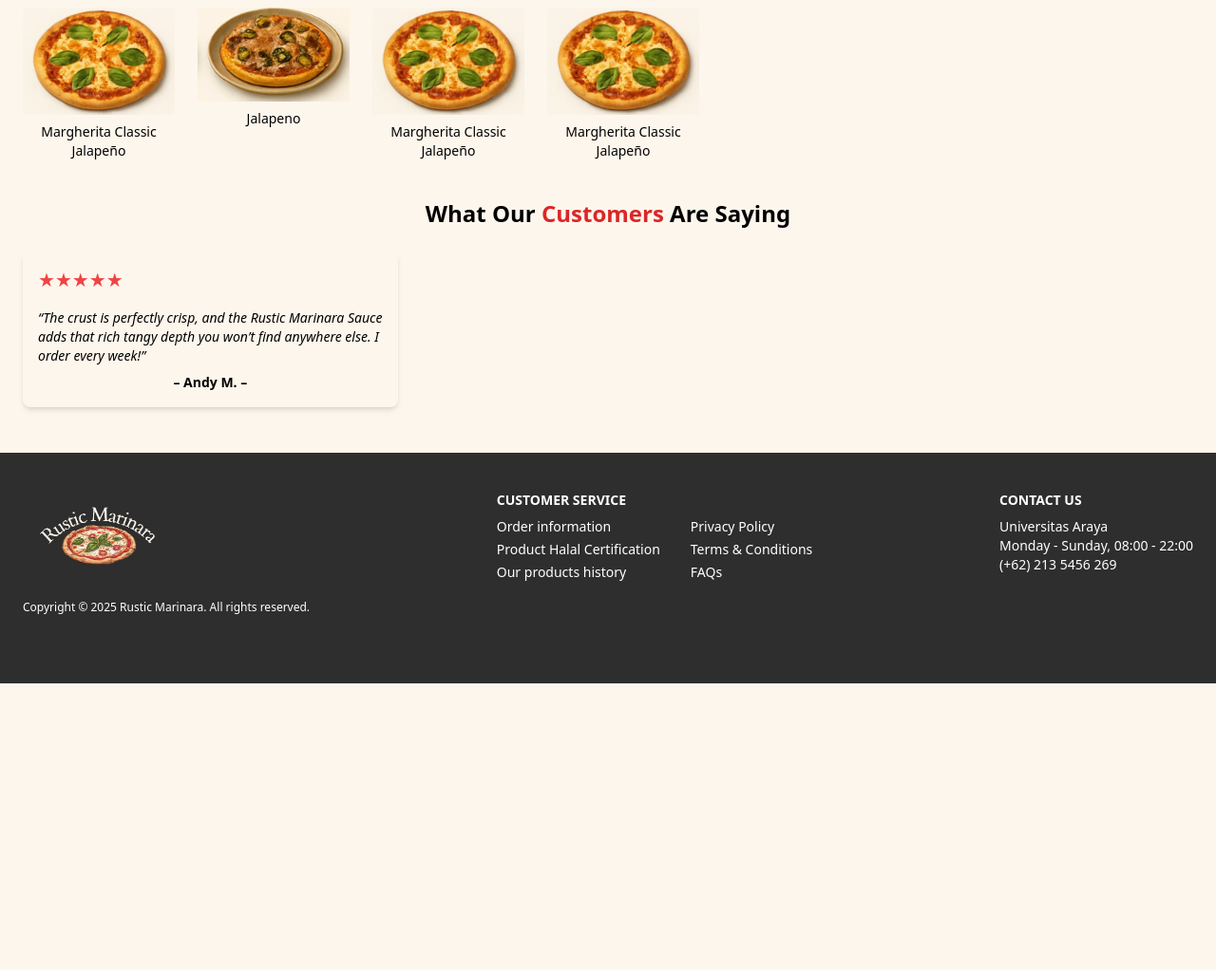
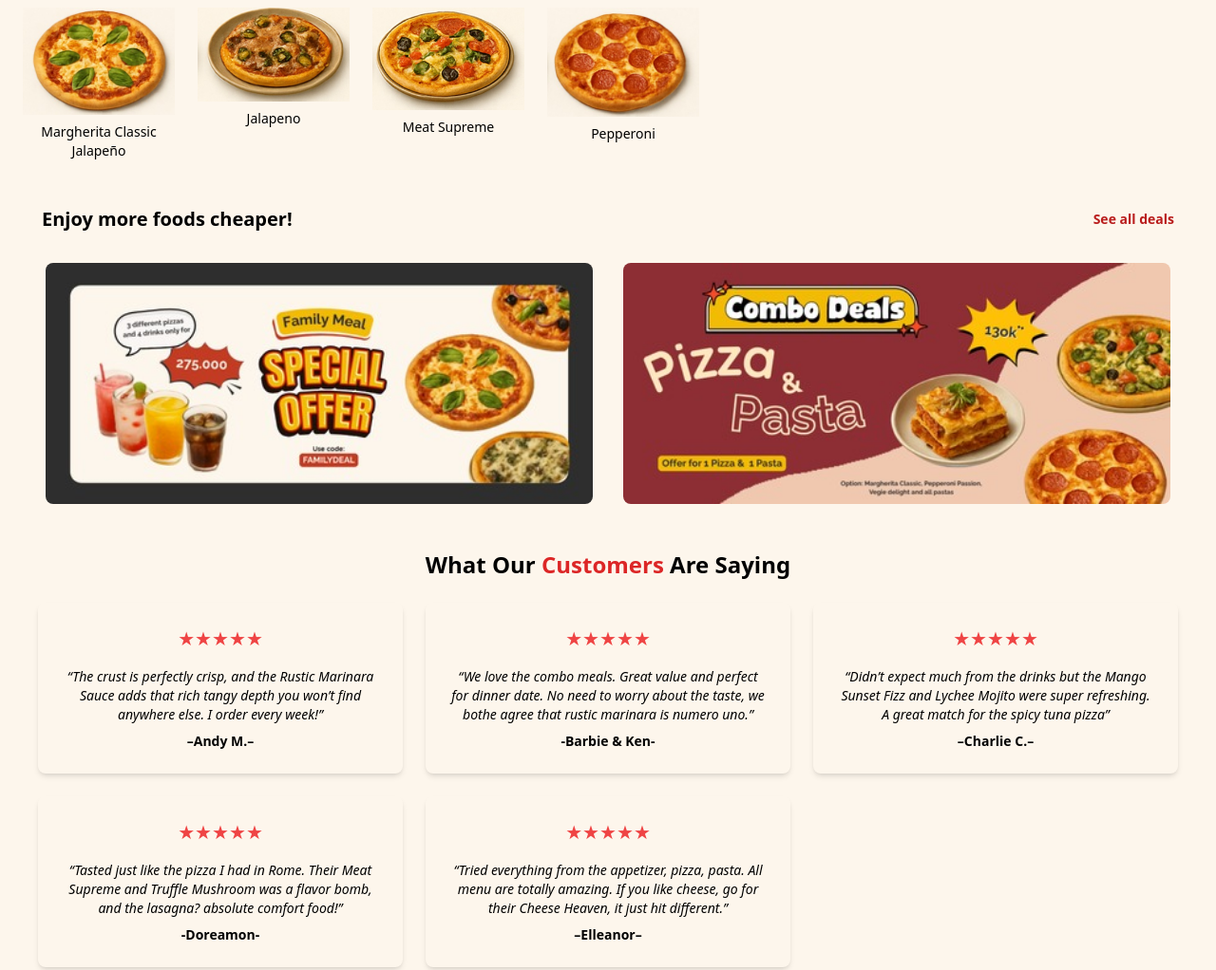
Before and after one commit to theo00000/FinalProject-BNCC-LnT-FrontendDevelopment-2025, a website: page index.html in a window 1280 px wide. Shown: the part 620-1642 px from the top of the page at 95% size. Before the commit the page ends 1340 px from the top, so only its background shows below. Drawn offline with nearby package versions, Linux system fonts and the light colour scheme.

Commit message:
fourth commit

```diff
--- a/index.html
+++ b/index.html
@@ -59,9 +59,7 @@
       <h2 class="text-xl font-semibold ml-5">Get to know everyone faves</h2>
       <a href="#" class="text-red-700 font-semibold hover:underline text-sm mr-5">See all menu</a>
     </div>
-
     <div class="flex gap-6 flex-wrap overflow-x-auto scroll-snap-x snap-start">
-
       <div class="w-40 flex-shrink-0 text-center">
         <img src="image/margherita.jpg" alt="Margherita" class="w-25 h-25 mx-auto mb-2 object-contain">
         <p class="text-sm font-medium">Margherita Classic Jalapeño</p>
@@ -73,26 +71,63 @@
       </div>
 
       <div class="w-40 flex-shrink-0 text-center">
-        <img src="image/margherita.jpg" alt="Margherita" class="w-25 h-25 mx-auto mb-2 object-contain">
-        <p class="text-sm font-medium">Margherita Classic Jalapeño</p>
+        <img src="image/meat-supreme.jpg" alt="Meat Supreme" class="w-25 h-25 mx-auto mb-2 object-contain">
+        <p class="text-sm font-medium">Meat Supreme</p>
       </div>
 
       <div class="w-40 flex-shrink-0 text-center">
-        <img src="image/margherita.jpg" alt="Margherita" class="w-25 h-25 mx-auto mb-2 object-contain">
-        <p class="text-sm font-medium">Margherita Classic Jalapeño</p>
+        <img src="image/pepperoni.jpg" alt="Pepperoni" class="w-25 h-25 mx-auto mb-2 object-contain">
+        <p class="text-sm font-medium">Pepperoni</p>
+      </div>
+    </div>
+
+  </section>
+
+  <section class="px-6 mt-12">
+    <div class="flex justify-between items-center mb-4">
+      <h2 class="text-xl font-semibold ml-5">Enjoy more foods cheaper!</h2>
+      <a href="#" class="text-red-700 font-semibold hover:underline text-sm mr-5">See all deals</a>
+    </div>
+    <div class="flex justify-between items-center gap-4 px-4 my-6">
+      <div class="rounded-xl p-2 w-full md:w-1/2">
+        <img src="image/special-offer-3.jpg" alt="Familiy Meal Special Offer" class="rounded-lg w-full">
+      </div>
+      <div class="rounded-xl p-2 w-full md:w-1/2">
+        <img src="image/special-offer-2.jpg" alt="June's Special Offer" class="rounded-lg w-full">
       </div>
     </div>
   </section>
+
   <section class="mt-10 px-6">
     <h2 class="text-center text-xl md:text-2xl font-semibold mb-6">
       What Our <span class="text-red-600">Customers</span> Are Saying
     </h2>
 
-    <div class="grid grid-cols-1 sm:grid-cols-2 md:grid-cols-3 gap-6">
-      <div class="p-4 shadow-md rounded-lg text-sm">
+    <div class="grid grid-cols-1 md:grid-cols-3 gap-6 px-4">
+      <div class=" shadow-md text-sm p-6 rounded-lg text-center max-w-md mx-auto">
         <div class="text-red-500 text-xl mb-4">★★★★★</div>
         <p class="italic mt-2">“The crust is perfectly crisp, and the Rustic Marinara Sauce adds that rich tangy depth you won’t find anywhere else. I order every week!”</p>
-      <p class="mt-2 font-semibold text-center">– Andy M. –</p>
+      <p class="mt-2 font-semibold text-center">–Andy M.–</p>
+      </div>
+      <div class=" shadow-md  text-sm p-6 rounded-lg text-center max-w-md mx-auto">
+        <div class="text-red-500 text-xl mb-4">★★★★★</div>
+        <p class="italic mt-2">“We love the combo meals. Great value and perfect for  dinner date. No need to worry about the taste, we bothe agree that rustic marinara is numero uno.”</p>
+      <p class="mt-2 font-semibold text-center">-Barbie & Ken-</p>
+      </div>
+      <div class=" shadow-md text-sm p-6 rounded-lg text-center max-w-md mx-auto">
+        <div class="text-red-500 text-xl mb-4">★★★★★</div>
+        <p class="italic mt-2">“Didn’t expect much from the drinks but the Mango Sunset Fizz and Lychee Mojito were super refreshing. A great match for the spicy tuna pizza”</p>
+      <p class="mt-2 font-semibold text-center">–Charlie C.–</p>
+      </div>
+      <div class=" shadow-md  text-sm p-6 rounded-lg text-center max-w-md mx-auto">
+        <div class="text-red-500 text-xl mb-4">★★★★★</div>
+        <p class="italic mt-2">“Tasted just like the pizza I had in Rome. Their Meat Supreme  and Truffle Mushroom was a flavor bomb, and the lasagna? absolute comfort food!”</p>
+      <p class="mt-2 font-semibold text-center">-Doreamon-</p>
+      </div>
+      <div class=" shadow-md text-sm p-6 rounded-lg text-center max-w-md mx-auto">
+        <div class="text-red-500 text-xl mb-4">★★★★★</div>
+        <p class="italic mt-2">“Tried everything from the appetizer, pizza, pasta. All menu are totally amazing. If you like cheese, go for their Cheese Heaven, it just hit different.”</p>
+      <p class="mt-2 font-semibold text-center">–Elleanor–</p>
       </div>
     </div>
   </section>
```
